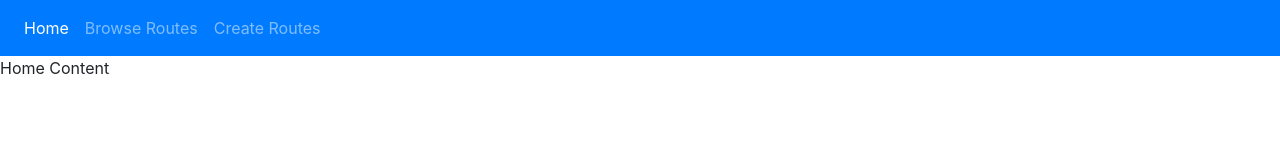
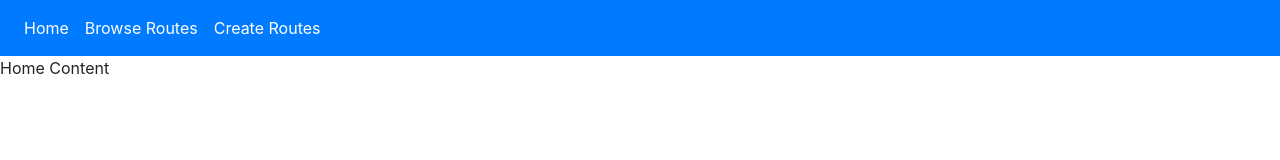
Before and after one commit to dongra02/sei-project-3, a React (Create React App) app in the folder frontend/: page / in a window 1280 px wide. Shown: the top 160 px of the page. Built offline with nearby package versions, Linux system fonts and the light colour scheme.

Commit message:
added navbar

```diff
--- a/frontend/src/components/common/Navbar.js
+++ b/frontend/src/components/common/Navbar.js
@@ -6,8 +6,8 @@ const Navbar = () => {
     <nav className="navbar navbar-expand-lg navbar navbar-dark bg-primary">
         <div className="navbar-nav">
           <Link to="/" className="nav-item nav-link active">Home <span className="sr-only">(current)</span></Link>
-          <Link to="/routes" className="nav-item nav-link">Browse Routes</Link>
-          <Link to="" className="nav-item nav-link">Create Routes</Link>
+          <Link to="/routes" className="nav-item nav-link active">Browse Routes</Link>
+          <Link to="" className="nav-item nav-link active">Create Routes</Link>
         </div>
     </nav>
   )
```
